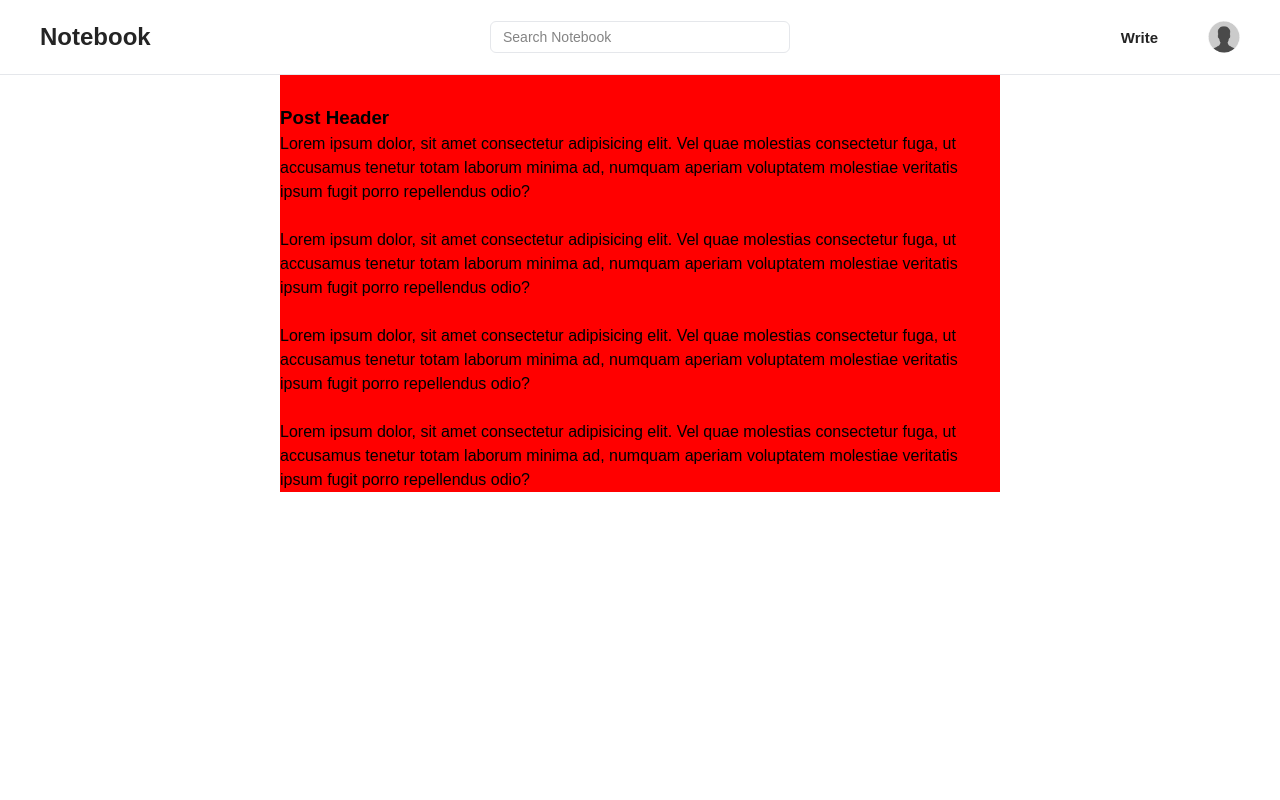
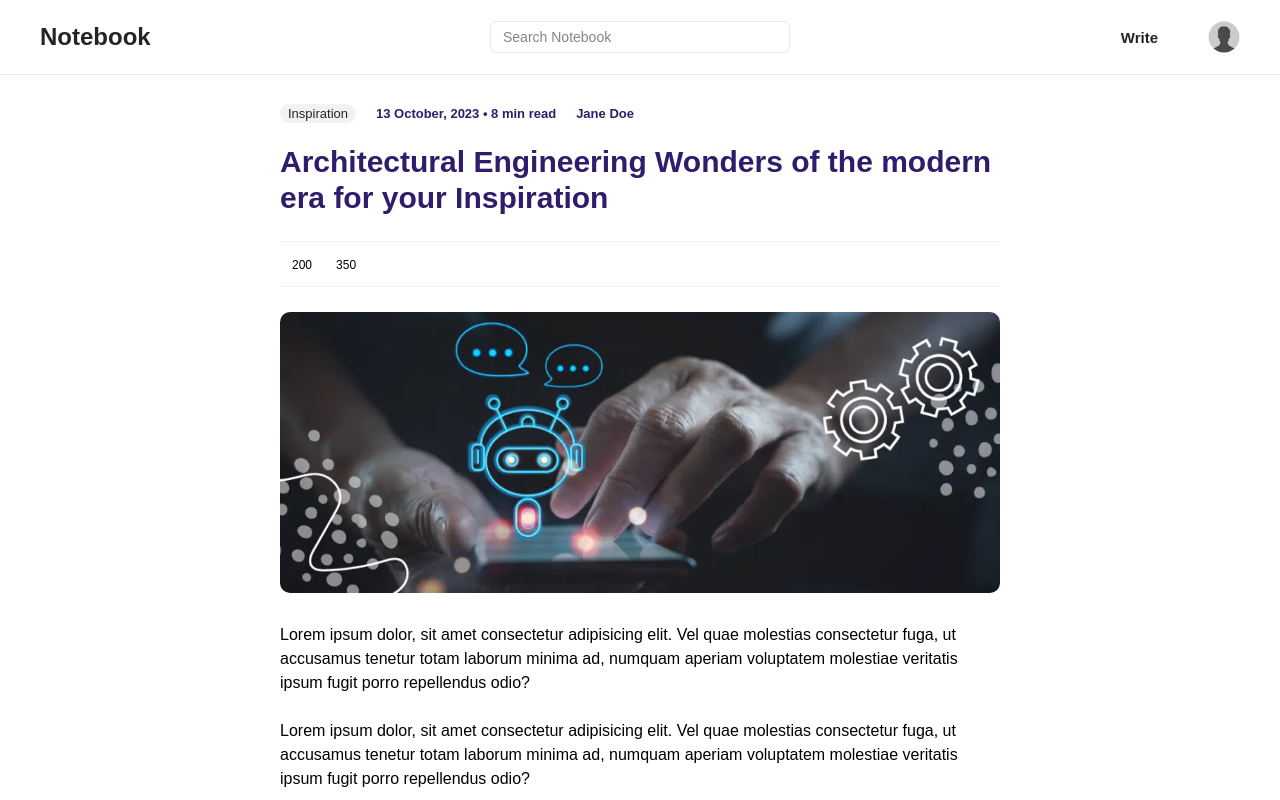
Before and after one commit to Wolleys/notebook, a Next.js app: page /me/notifications in a window 1280 px wide. Shown: the top 800 px of the page. Built offline with nearby package versions, Linux system fonts and the light colour scheme; a web font is replaced by a local one.

Commit message:
Update single post user page post details elements

```diff
--- a/app/(website)/[profile]/[slug]/slug.module.css
+++ b/app/(website)/[profile]/[slug]/slug.module.css
@@ -7,7 +7,110 @@
   margin-top: 24px;
   padding-top: 5rem;
   position: relative;
-  background-color: red;
+}
+
+.postDetails {
+  gap: 20px;
+  display: flex;
+  font-size: 13px;
+  flex-wrap: wrap;
+  margin-bottom: 20px;
+  letter-spacing: 0;
+}
+
+.categories {
+  display: flex;
+  align-items: center;
+}
+
+.categories ul {
+  gap: 5px;
+  display: flex;
+  list-style: none;
+  align-items: center;
+}
+
+.categories a {
+  padding: 2px 8px;
+  border-radius: 100px;
+  text-decoration: none;
+  text-transform: capitalize;
+  color: var(--postCategory);
+  background-color: var(--postCategoryBg);
+}
+
+.postDate {
+  display: flex;
+  font-weight: 800;
+  line-height: 17px;
+  align-items: center;
+  color: #2f1c6a;
+}
+
+.authorName {
+  display: flex;
+  color: #2f1c6a;
+  font-weight: 800;
+  line-height: 17px;
+  align-items: center;
+}
+
+.postTitle {
+  font-size: 30px;
+  font-weight: 700;
+  color: #2f1c6a;
+  line-height: 120%;
+  letter-spacing: 0;
+  margin-bottom: 1.5rem;
+  word-break: break-word;
+}
+
+.socialContainer {
+  display: flex;
+  margin: 25px 0;
+  padding: 10px 8px;
+  align-items: center;
+  justify-content: space-between;
+  border-top: 1px solid var(--postBorder);
+  border-bottom: 1px solid var(--postBorder);
+}
+
+.postData {
+  gap: 20px;
+  display: flex;
+  cursor: pointer;
+  align-items: center;
+}
+
+.icons {
+  cursor: pointer;
+  font-size: 15px;
+  margin-right: 4px;
+  font-weight: 400px;
+  color: #6b6b6b;
+}
+
+.postNumbers {
+  font-size: 12px;
+}
+
+.imageContainer {
+  display: flex;
+  max-height: 454px;
+  margin-bottom: 30px;
+  justify-content: center;
+}
+
+.imageContainer img {
+  width: 100%;
+  height: inherit;
+  border-radius: 10px;
+  aspect-ratio: auto 780 / 454;
+}
+
+.image {
+  max-width: 100%;
+  object-fit: cover;
 }
 
 @media (min-width: 576px) {
--- a/app/(website)/[profile]/[slug]/slug.tsx
+++ b/app/(website)/[profile]/[slug]/slug.tsx
@@ -1,11 +1,75 @@
 import { FC } from "react";
+import Link from "next/link";
+import Image from "next/image";
 import styles from "./slug.module.css";
+import postPic from "../../../../public/imgs/featured.webp";
+
+const categories = { cats: ["Inspiration"] };
 
 const Slug: FC = () => {
   return (
     <div className={styles.container}>
       <article>
-        <h3>Post Header</h3>
+        <div className={styles.postDetails}>
+          <span className={styles.categories}>
+            <ul>
+              {categories.cats.map((category, index) => (
+                <li key={index}>
+                  <Link href="/">{category}</Link>
+                </li>
+              ))}
+            </ul>
+          </span>
+          <div className={styles.postDate}>
+            <span>
+              13 October, 2023 <span>•</span> 8 min read
+            </span>
+          </div>
+          <span className={styles.authorName}>
+            <Link href={`/@testuser`}>Jane Doe</Link>
+          </span>
+        </div>
+        <h1 className={styles.postTitle}>
+          Architectural Engineering Wonders of the modern era for your
+          Inspiration
+        </h1>
+        <div className={styles.socialContainer}>
+          <div className={styles.postData}>
+            <span>
+              <i className={`fa-regular fa-heart fa-fw ${styles["icons"]}`}></i>
+              <span className={styles.postNumbers}>200</span>
+            </span>
+            <span>
+              <i
+                className={`fa-regular fa-comment-dots fa-fw ${styles["icons"]}`}
+              ></i>
+              <span className={styles.postNumbers}>350</span>
+            </span>
+          </div>
+          <div className={styles.postData}>
+            <span>
+              <i
+                className={`fa-regular fa-bookmark fa-fw ${styles["icons"]}`}
+              ></i>
+            </span>
+            <span>
+              <i
+                className={`fa-solid fa-arrow-up-from-bracket fa-fw ${styles["icons"]}`}
+              ></i>
+            </span>
+          </div>
+        </div>
+        <figure className={styles.imageContainer}>
+          <Image
+            alt=""
+            priority
+            width={780}
+            height={454}
+            quality={100}
+            src={postPic}
+            className={styles.image}
+          />
+        </figure>
         <p>
           Lorem ipsum dolor, sit amet consectetur adipisicing elit. Vel quae
           molestias consectetur fuga, ut accusamus tenetur totam laborum minima
--- a/components/mostPopular/index.tsx
+++ b/components/mostPopular/index.tsx
@@ -22,7 +22,7 @@ const MostPopular: FC = () => {
             <span className={styles.username}>
               <Link href={`/@${item.username}`}>{item.author}</Link>
             </span>
-            <span className={styles.DetailIcon}>
+            <span className={styles.detailIcon}>
               <i className="fa-regular fa-eye fa-fw"></i> {item.views}
             </span>
           </div>
--- a/components/mostPopular/mostpopular.module.css
+++ b/components/mostPopular/mostpopular.module.css
@@ -53,6 +53,6 @@
   font-size: 12px;
 }
 
-.DetailIcon {
+.detailIcon {
   font-size: 12px;
 }
```
